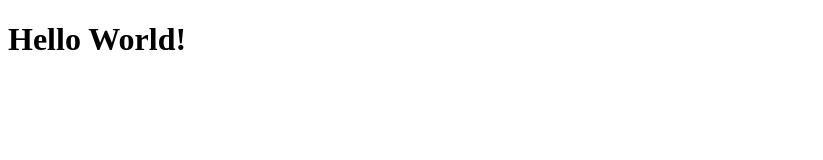
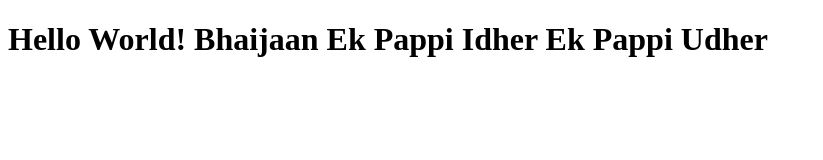
Before and after one commit to faraz10101/first_web, a website: page index.html in a window 1280 px wide. Shown: the whole page, without its empty margins (0-823 px from the left). Drawn offline with Linux system fonts and the light colour scheme.

Commit message:
Update index.html

```diff
--- a/index.html
+++ b/index.html
@@ -6,6 +6,6 @@
     <title>Document</title>
 </head>
 <body>
-    <h1>Hello World!</h1>
+    <h1>Hello World! Bhaijaan Ek Pappi Idher Ek Pappi Udher</h1>
 </body>
 </html>
```
